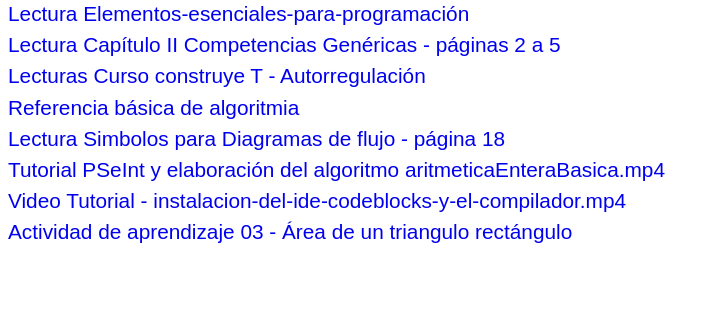
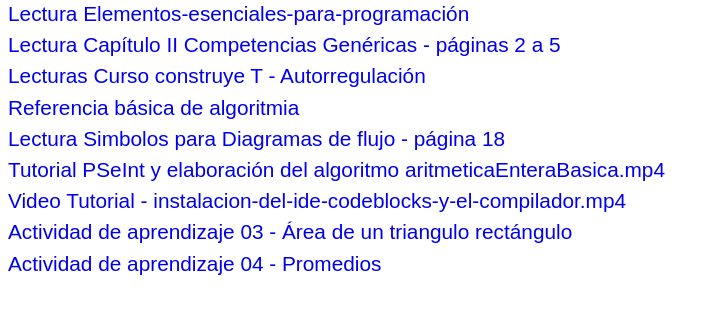
Before and after one commit to edistance/prgmod1, a plain HTML site: page index.html in a window 1280 px wide. Shown: the part 89-402 px from the top of the page, without its empty margins (0-719 px from the left). Drawn offline with Linux system fonts and the light colour scheme.

Commit message:
Se agrego la actividad 04-promedio

```diff
--- a/index.html
+++ b/index.html
@@ -15,7 +15,7 @@
 		<a href="recursos/tutorial-PSeInt-psm-algoritmo-aritmeticaEnteraBasica.mp4">Tutorial PSeInt y elaboración del algoritmo aritmeticaEnteraBasica.mp4</a>
 		<a href="recursos/instalacion-del-ide-codeblocks-y-el-compilador.mp4">Video Tutorial - instalacion-del-ide-codeblocks-y-el-compilador.mp4</a>
 		<a href="actividades/act03-areaTrianguloRectangulo.pdf">Actividad de aprendizaje 03 - Área de un triangulo rectángulo</a>
-
+		<a href="actividades/act04-promedio.pdf">Actividad de aprendizaje 04 - Promedios</a>
 
 	</body>
 </html>
```
Also changed, not shown: 1 other file.
